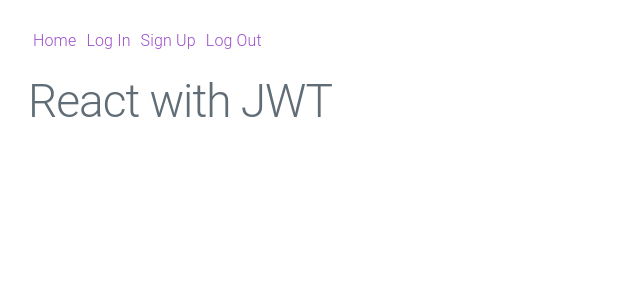
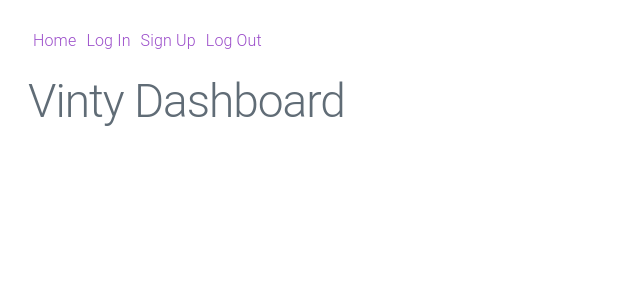
Before and after one commit to canderson22/vinty, a React (Create React App) app in the folder client/: page /dashboard in a window 1280 px wide. Shown: the top 300 px of the page, without its empty margins (0-640 px from the left). Built offline with nearby package versions, Linux system fonts and the light colour scheme.

Commit message:
Dashboard initial setup

```diff
--- a/client/src/App.jsx
+++ b/client/src/App.jsx
@@ -7,6 +7,7 @@ import LogIn from './views/LogIn'
 import LogOut from './views/LogOut'
 import SignUp from './views/SignUp'
 import Home from './views/Home'
+import Dashboard from './views/Dashboard';
 
 class App extends React.Component {
 	state = {
@@ -35,6 +36,9 @@ class App extends React.Component {
 			<div className='App'>
 				<NavBar />
 				<Switch>
+					<Route path="/dashboard" render={(props) => {
+						return <Dashboard {...props} />
+					}} />
 					<Route path="/login" render={(props) => {
 						return <LogIn {...props} onLoginSuccess={this.onLoginSuccess.bind(this)} />
 					}} />
--- /dev/null
+++ b/client/src/views/Dashboard.jsx
@@ -0,0 +1,17 @@
+import React from 'react'
+
+class Dashboard extends React.Component {
+    state = {
+        media: []
+    }
+
+    render() {
+        return (
+            <div className='Dashboard'>
+                <h1>Vinty Dashboard</h1>
+            </div>
+        )
+    }
+}
+
+export default Dashboard
```
